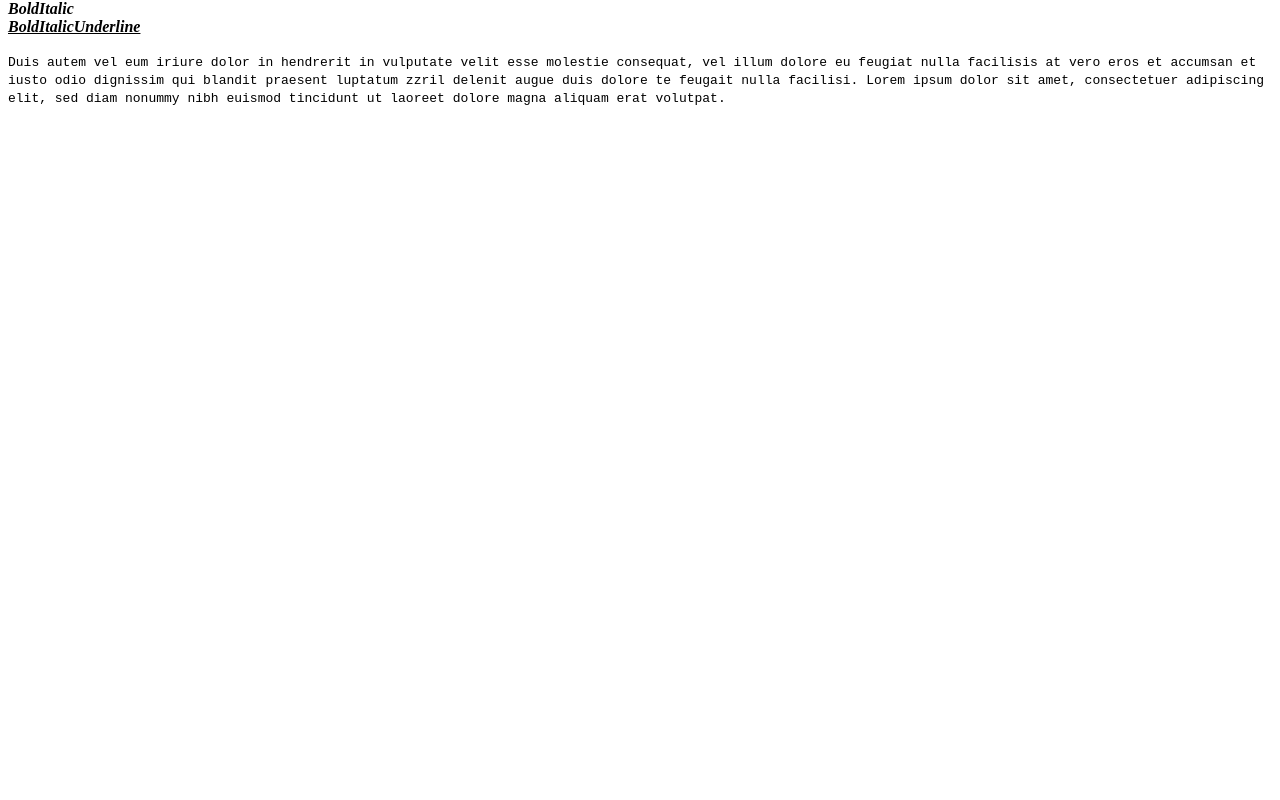
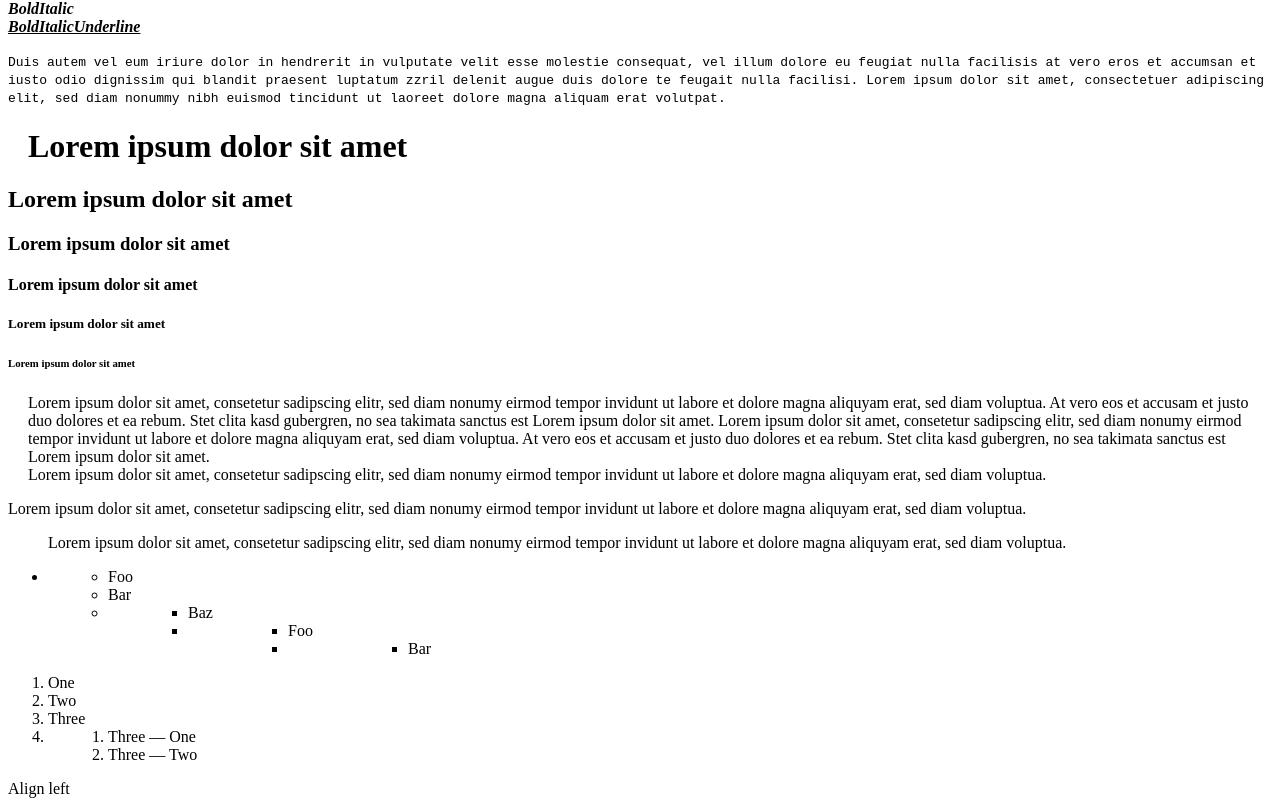
Before and after one commit to atelierdisko/payload-lexical-react-renderer, a React (Vite) app: page / in a window 1280 px wide. Shown: the part 1000-1800 px from the top of the page. Before the commit the page ends 1122 px from the top, so only its background shows below. Built offline with nearby package versions, Linux system fonts and the light colour scheme.

Commit message:
update readme

```diff
--- a/src/main.tsx
+++ b/src/main.tsx
@@ -1,9 +1,15 @@
 import React from "react";
 import ReactDOM from "react-dom/client";
 import {
+  BlockNode,
   PayloadLexicalReactRenderer,
   PayloadLexicalReactRendererProps,
 } from "./payloadLexicalReactRenderer";
+
+type Intro = {
+  text: string;
+  position: "left" | "right";
+};
 
 const content: PayloadLexicalReactRendererProps["content"] = {
   root: {
@@ -790,5 +796,24 @@ const content: PayloadLexicalReactRendererProps["content"] = {
 ReactDOM.createRoot(document.getElementById("root")!).render(
   <React.StrictMode>
     <PayloadLexicalReactRenderer content={content} />
+
+    <PayloadLexicalReactRenderer
+      content={content}
+      blockRenderers={{
+        intro: (props: BlockNode<Intro>) => (
+          <div
+            style={{
+              display: "flex",
+              alignSelf:
+                props.fields.data.position === "left"
+                  ? "flex-start"
+                  : "flex-end",
+            }}
+          >
+            {props.fields.data.text}
+          </div>
+        ),
+      }}
+    />
   </React.StrictMode>
 );
```
Also changed, not shown: 1 other file (tests, documents, lock files or other folders).
